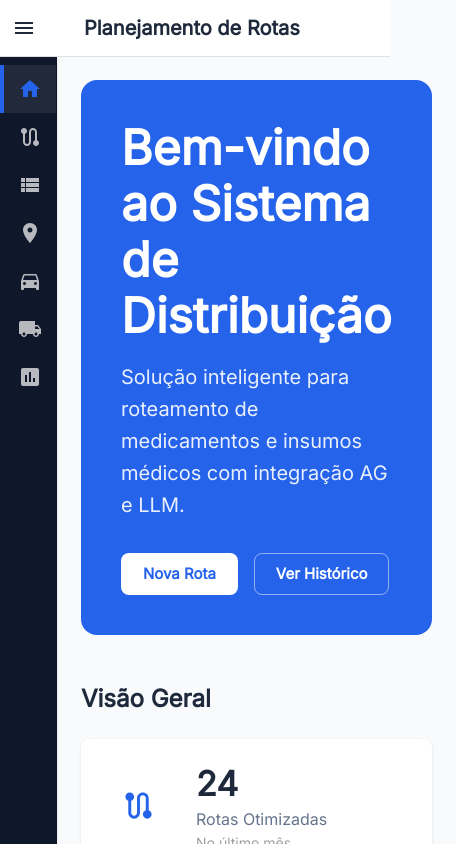
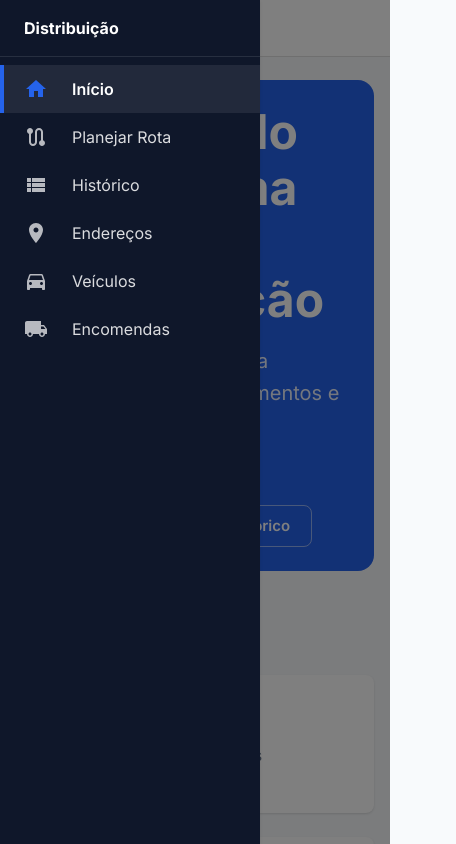
Before and after one commit to vinicius707/tech-challenge-fase-2-8IADT, a Next.js app in the folder frontend/: page / in a window 390 px wide. Both pictures are taken after a click on the button "open drawer". Shown: the top 844 px of the page, 456 px wide, since content can reach past the window. Built offline with nearby package versions, Linux system fonts and the light colour scheme.

Commit message:
feat(frontend): melhorias de UX, responsividade e acessibilidade mobile

```diff
--- a/frontend/components/Layout.js
+++ b/frontend/components/Layout.js
@@ -16,8 +16,6 @@ import ListItem from '@mui/material/ListItem'
 import ListItemButton from '@mui/material/ListItemButton'
 import ListItemIcon from '@mui/material/ListItemIcon'
 import ListItemText from '@mui/material/ListItemText'
-import InboxIcon from '@mui/icons-material/MoveToInbox'
-import MailIcon from '@mui/icons-material/Mail'
 import { useRouter } from 'next/router'
 import HomeIcon from '@mui/icons-material/Home'
 import RouteIcon from '@mui/icons-material/Route'
@@ -63,7 +61,7 @@ const DrawerHeader = styled('div')(({ theme }) => ({
   ...theme.mixins.toolbar,
 }))
 
-const AppBar = styled(MuiAppBar, {
+const AppBarDesktop = styled(MuiAppBar, {
   shouldForwardProp: (prop) => prop !== 'open',
 })(({ theme, open }) => ({
   zIndex: theme.zIndex.drawer + 1,
@@ -85,7 +83,7 @@ const AppBar = styled(MuiAppBar, {
   }),
 }))
 
-const Drawer = styled(MuiDrawer, { shouldForwardProp: (prop) => prop !== 'open' })(
+const DrawerDesktop = styled(MuiDrawer, { shouldForwardProp: (prop) => prop !== 'open' })(
   ({ theme, open }) => ({
     width: drawerWidth,
     flexShrink: 0,
@@ -109,13 +107,17 @@ const navLinks = [
   { href: '/locations', label: 'Endereços', icon: <LocationOnIcon /> },
   { href: '/vehicles', label: 'Veículos', icon: <DirectionsCarIcon /> },
   { href: '/deliveries', label: 'Encomendas', icon: <LocalShippingIcon /> },
-  { href: '/reports', label: 'Relatórios', icon: <AssessmentIcon /> },
 ]
 
 export default function Layout({ children }) {
   const theme = useTheme()
-  const [open, setOpen] = React.useState(true)
+  const [open, setOpen] = React.useState(true) // Desktop state
+  const [mobileOpen, setMobileOpen] = React.useState(false) // Mobile state
   const router = useRouter()
+
+  const handleDrawerToggle = () => {
+    setMobileOpen(!mobileOpen)
+  }
 
   const handleDrawerOpen = () => {
     setOpen(true)
@@ -125,10 +127,105 @@ export default function Layout({ children }) {
     setOpen(false)
   }
 
+  const drawerContent = (isDesktop) => (
+    <>
+      <DrawerHeader>
+        <Typography variant="subtitle1" sx={{ flexGrow: 1, ml: 2, fontWeight: 700, color: 'white' }}>
+          Distribuição
+        </Typography>
+        {isDesktop && (
+          <IconButton onClick={handleDrawerClose} sx={{ color: 'white' }} aria-label="close drawer">
+            {theme.direction === 'rtl' ? <ChevronRightIcon /> : <ChevronLeftIcon />}
+          </IconButton>
+        )}
+      </DrawerHeader>
+      <Divider sx={{ borderColor: 'rgba(255,255,255,0.1)' }} />
+      <List>
+        {navLinks.map((link) => {
+          const isActive = router.pathname === link.href || (link.href !== '/' && router.pathname.startsWith(link.href))
+          return (
+            <ListItem key={link.href} disablePadding sx={{ display: 'block' }}>
+              <ListItemButton
+                onClick={() => {
+                  router.push(link.href)
+                  if (!isDesktop) setMobileOpen(false)
+                }}
+                sx={{
+                  minHeight: 48,
+                  justifyContent: (isDesktop && !open) ? 'center' : 'initial',
+                  px: 2.5,
+                  backgroundColor: isActive ? 'rgba(255,255,255,0.08)' : 'transparent',
+                  '&:hover': {
+                    backgroundColor: 'rgba(255,255,255,0.12)',
+                  },
+                  borderLeft: isActive ? `4px solid ${theme.palette.primary.main}` : '4px solid transparent',
+                }}
+              >
+                <ListItemIcon
+                  sx={{
+                    minWidth: 0,
+                    mr: (isDesktop && !open) ? 'auto' : 3,
+                    justifyContent: 'center',
+                    color: isActive ? theme.palette.primary.main : 'rgba(255,255,255,0.7)',
+                  }}
+                >
+                  {link.icon}
+                </ListItemIcon>
+                <ListItemText
+                  primary={link.label}
+                  sx={{
+                    opacity: (isDesktop && !open) ? 0 : 1,
+                    '& span': {
+                      fontWeight: isActive ? 600 : 400,
+                      color: isActive ? 'white' : 'rgba(255,255,255,0.85)'
+                    }
+                  }}
+                />
+              </ListItemButton>
+            </ListItem>
+          )
+        })}
+      </List>
+    </>
+  )
+
   return (
     <Box sx={{ display: 'flex' }}>
       <CssBaseline />
-      <AppBar position="fixed" open={open}>
+
+      {/* Mobile AppBar */}
+      <MuiAppBar
+        position="fixed"
+        sx={{
+          display: { xs: 'block', sm: 'none' },
+          backgroundColor: theme.palette.background.paper,
+          color: theme.palette.text.primary,
+          boxShadow: 'none',
+          borderBottom: `1px solid ${theme.palette.divider}`,
+        }}
+      >
+        <Toolbar>
+          <IconButton
+            color="inherit"
+            aria-label="open drawer"
+            edge="start"
+            onClick={handleDrawerToggle}
+            sx={{ mr: 2 }}
+          >
+            <MenuIcon />
+          </IconButton>
+          <Typography variant="h6" noWrap component="div" sx={{ fontWeight: 600 }}>
+            Planejamento Rota
+          </Typography>
+        </Toolbar>
+      </MuiAppBar>
+
+      {/* Desktop AppBar */}
+      <AppBarDesktop
+        position="fixed"
+        open={open}
+        sx={{ display: { xs: 'none', sm: 'block' } }}
+      >
         <Toolbar>
           <IconButton
             color="inherit"
@@ -146,62 +243,39 @@ export default function Layout({ children }) {
             Planejamento de Rotas
           </Typography>
         </Toolbar>
-      </AppBar>
-      <Drawer variant="permanent" open={open}>
-        <DrawerHeader>
-          <Typography variant="subtitle1" sx={{ flexGrow: 1, ml: 2, fontWeight: 700, color: 'white' }}>
-            Distribuição
-          </Typography>
-          <IconButton onClick={handleDrawerClose} sx={{ color: 'white' }} aria-label="close drawer">
-            {theme.direction === 'rtl' ? <ChevronRightIcon /> : <ChevronLeftIcon />}
-          </IconButton>
-        </DrawerHeader>
-        <Divider sx={{ borderColor: 'rgba(255,255,255,0.1)' }} />
-        <List>
-          {navLinks.map((link) => {
-            const isActive = router.pathname === link.href || (link.href !== '/' && router.pathname.startsWith(link.href))
-            return (
-              <ListItem key={link.href} disablePadding sx={{ display: 'block' }}>
-                <ListItemButton
-                  onClick={() => router.push(link.href)}
-                  sx={{
-                    minHeight: 48,
-                    justifyContent: open ? 'initial' : 'center',
-                    px: 2.5,
-                    backgroundColor: isActive ? 'rgba(255,255,255,0.08)' : 'transparent',
-                    '&:hover': {
-                      backgroundColor: 'rgba(255,255,255,0.12)',
-                    },
-                    borderLeft: isActive ? `4px solid ${theme.palette.primary.main}` : '4px solid transparent',
-                  }}
-                >
-                  <ListItemIcon
-                    sx={{
-                      minWidth: 0,
-                      mr: open ? 3 : 'auto',
-                      justifyContent: 'center',
-                      color: isActive ? theme.palette.primary.main : 'rgba(255,255,255,0.7)',
-                    }}
-                  >
-                    {link.icon}
-                  </ListItemIcon>
-                  <ListItemText
-                    primary={link.label}
-                    sx={{
-                      opacity: open ? 1 : 0,
-                      '& span': {
-                        fontWeight: isActive ? 600 : 400,
-                        color: isActive ? 'white' : 'rgba(255,255,255,0.85)'
-                      }
-                    }}
-                  />
-                </ListItemButton>
-              </ListItem>
-            )
-          })}
-        </List>
-      </Drawer>
-      <Box component="main" sx={{ flexGrow: 1, p: 3, pt: 10 }}>
+      </AppBarDesktop>
+
+      {/* Mobile Drawer */}
+      <MuiDrawer
+        variant="temporary"
+        open={mobileOpen}
+        onClose={handleDrawerToggle}
+        ModalProps={{
+          keepMounted: true, // Better open performance on mobile.
+        }}
+        sx={{
+          display: { xs: 'block', sm: 'none' },
+          '& .MuiDrawer-paper': {
+            boxSizing: 'border-box',
+            width: drawerWidth,
+            backgroundColor: theme.palette.secondary.main,
+            color: theme.palette.secondary.contrastText,
+          },
+        }}
+      >
+        {drawerContent(false)}
+      </MuiDrawer>
+
+      {/* Desktop Drawer */}
+      <DrawerDesktop
+        variant="permanent"
+        open={open}
+        sx={{ display: { xs: 'none', sm: 'block' } }}
+      >
+        {drawerContent(true)}
+      </DrawerDesktop>
+
+      <Box component="main" sx={{ flexGrow: 1, p: { xs: 2, sm: 3 }, pt: { xs: 10, sm: 10 }, width: '100%' }}>
         {children}
       </Box>
     </Box>
--- a/frontend/pages/_app.js
+++ b/frontend/pages/_app.js
@@ -1,8 +1,11 @@
 import * as React from 'react'
-import '@fontsource/inter'
+import { Inter } from 'next/font/google'
+import Head from 'next/head'
 import { ThemeProvider, createTheme } from '@mui/material/styles'
 import CssBaseline from '@mui/material/CssBaseline'
 import Layout from '../components/Layout'
+
+const inter = Inter({ subsets: ['latin'] })
 
 const theme = createTheme({
   palette: {
@@ -25,7 +28,7 @@ const theme = createTheme({
     },
   },
   typography: {
-    fontFamily: '"Inter", "Roboto", "Helvetica", "Arial", sans-serif',
+    fontFamily: inter.style.fontFamily,
     h4: {
       fontWeight: 700,
     },
@@ -67,11 +70,19 @@ const theme = createTheme({
 
 export default function App({ Component, pageProps }) {
   return (
+    <>
+      <Head>
+        <meta name="viewport" content="width=device-width, initial-scale=1, maximum-scale=5" />
+        <title>Sistema de Distribuição Médica</title>
+      </Head>
       <ThemeProvider theme={theme}>
         <CssBaseline />
+        <main className={inter.className}>
           <Layout>
             <Component {...pageProps} />
           </Layout>
+        </main>
       </ThemeProvider>
+    </>
   )
 }
--- /dev/null
+++ b/frontend/pages/_document.js
@@ -0,0 +1,13 @@
+import { Html, Head, Main, NextScript } from 'next/document'
+
+export default function Document() {
+  return (
+    <Html lang="pt-BR">
+      <Head />
+      <body>
+        <Main />
+        <NextScript />
+      </body>
+    </Html>
+  )
+}
--- a/frontend/pages/deliveries.js
+++ b/frontend/pages/deliveries.js
@@ -90,7 +90,7 @@ export default function Deliveries() {
         </Alert>
       )}
 
-      <Paper sx={{ width: '100%', overflow: 'hidden' }}>
+      <Paper sx={{ width: '100%', overflowX: 'auto' }}>
         <Table sx={{ minWidth: 650 }}>
           <TableHead sx={{ bgcolor: 'secondary.main' }}>
             <TableRow>
--- a/frontend/pages/index.js
+++ b/frontend/pages/index.js
@@ -18,7 +18,7 @@ export default function Home() {
 
   return (
     <Box>
-      <Box sx={{ mb: 6, bgcolor: 'primary.main', color: 'primary.contrastText', p: 5, borderRadius: 2, position: 'relative', overflow: 'hidden' }}>
+      <Box sx={{ mb: 6, bgcolor: 'primary.main', color: 'primary.contrastText', p: { xs: 3, md: 5 }, borderRadius: 2, position: 'relative', overflow: 'hidden' }}>
         <Box sx={{ position: 'relative', zIndex: 1 }}>
           <Typography variant="h3" gutterBottom sx={{ fontWeight: 700 }}>
             Bem-vindo ao Sistema de Distribuição
--- a/frontend/pages/locations.js
+++ b/frontend/pages/locations.js
@@ -75,7 +75,7 @@ export default function Locations() {
         </Button>
       </Box>
 
-      <Paper sx={{ width: '100%', overflow: 'hidden' }}>
+      <Paper sx={{ width: '100%', overflowX: 'auto' }}>
         <Table sx={{ minWidth: 650 }}>
           <TableHead sx={{ bgcolor: 'secondary.main' }}>
             <TableRow>
--- a/frontend/pages/vehicles.js
+++ b/frontend/pages/vehicles.js
@@ -58,7 +58,7 @@ export default function Vehicles() {
         </Button>
       </Box>
 
-      <Paper sx={{ width: '100%', overflow: 'hidden' }}>
+      <Paper sx={{ width: '100%', overflowX: 'auto' }}>
         <Table sx={{ minWidth: 650 }}>
           <TableHead sx={{ bgcolor: 'secondary.main' }}>
             <TableRow>
```
Lines whose indentation alone changed are shown as unchanged.
